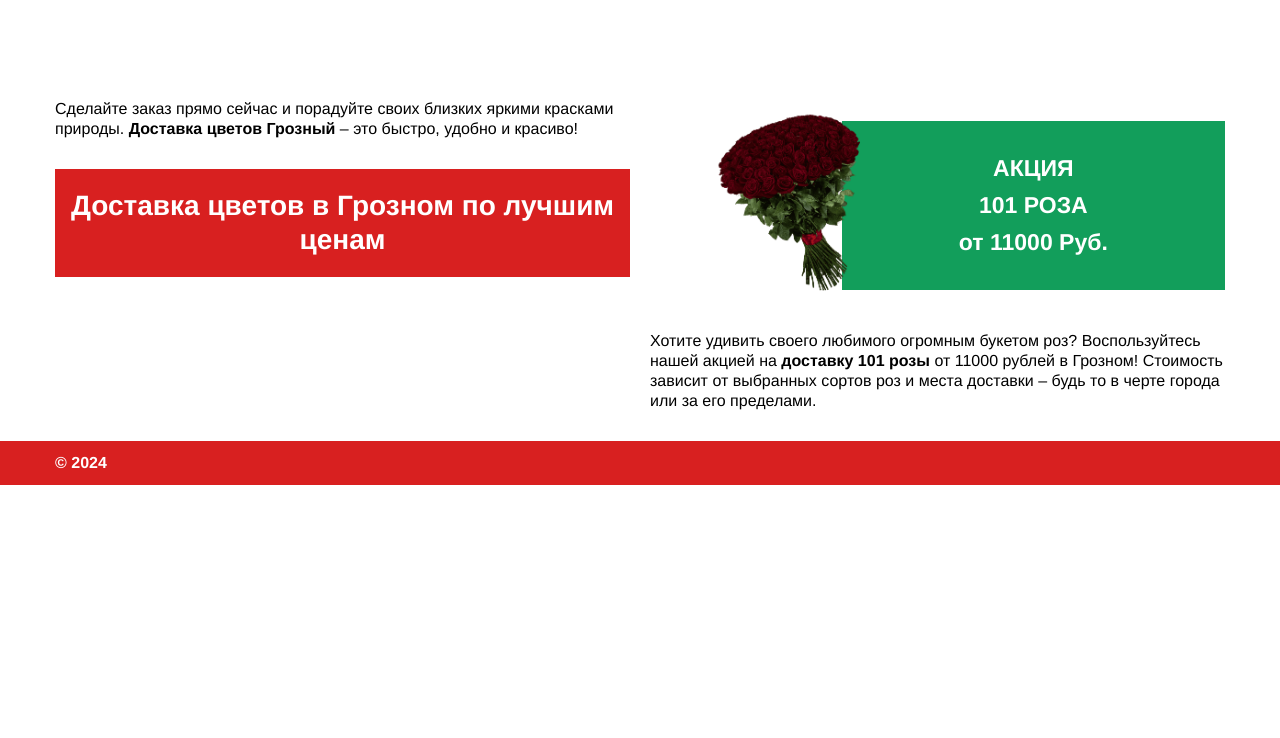
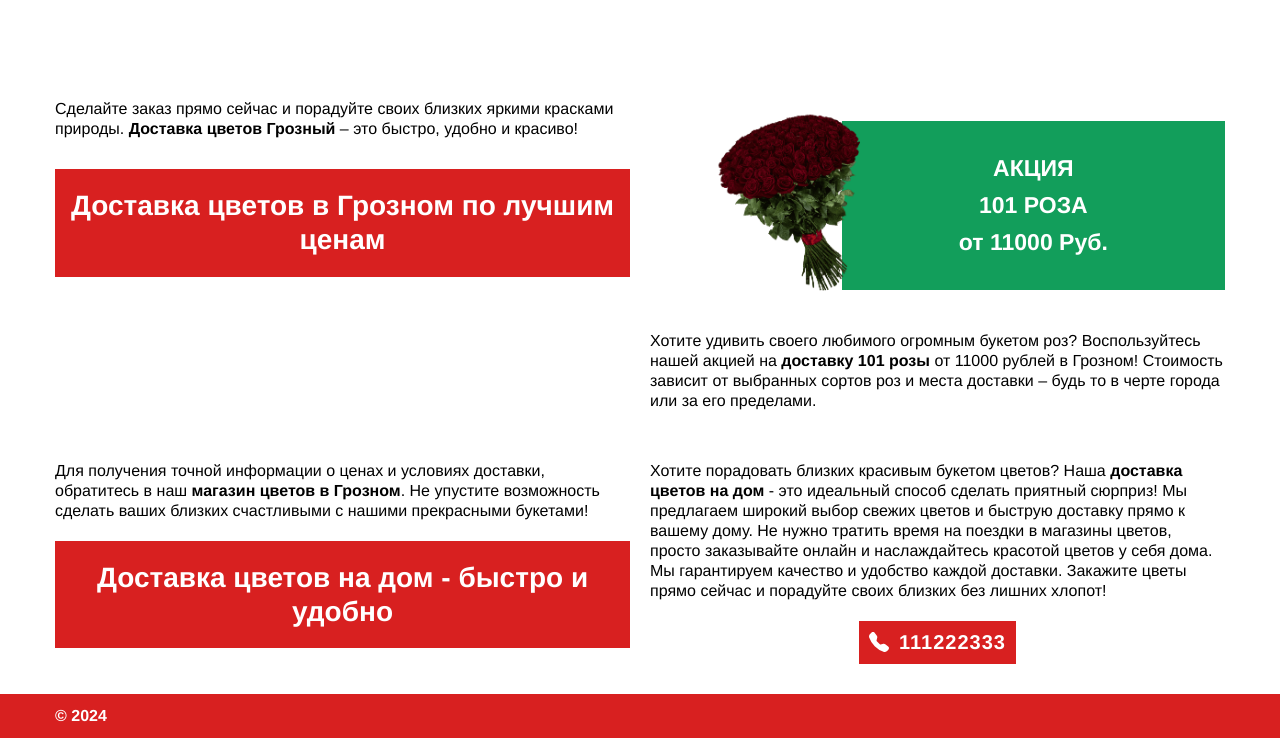
Before and after one commit to Igrok95Ronin/seo-ru-cveti-1, a website: page app/index.html in a window 1280 px wide. Shown: the part 1068-1806 px from the top of the page. Before the commit the page ends 1553 px from the top, so only its background shows below. Drawn offline with Linux system fonts and the light colour scheme; files that its build step writes are made by us from their sources.

Commit message:
add: section fastAndConvenient

```diff
--- a/app/index.html
+++ b/app/index.html
@@ -99,7 +99,26 @@
                 </div>
             </div>
         </section>
-
+        <section class='fastAndConvenient' data-datasection="uniqueSection-3">
+            <div class='container-fluid'>
+                <div class='row'>
+                    <div class='col-12 container'>
+                        <div class='fastAndConvenient__box'>
+                            <div class="fastAndConvenient__left">
+                                <p class="fastAndConvenient__txt">Для получения точной информации о ценах и условиях доставки, обратитесь в наш <strong>магазин цветов в Грозном</strong>. Не упустите возможность сделать ваших близких счастливыми с нашими прекрасными букетами!</p>
+                                <h2 class="fastAndConvenient__title">Доставка цветов на дом - быстро и удобно</h2>
+                            </div>
+                            <div class="fastAndConvenient__right">
+                                <p class="fastAndConvenient__txt">Хотите порадовать близких красивым  букетом цветов? Наша <strong>доставка цветов на дом</strong> - это идеальный способ сделать  приятный сюрприз! Мы предлагаем  широкий выбор свежих цветов и  быструю доставку прямо к вашему дому.  Не нужно тратить время на поездки в  магазины цветов, просто заказывайте  онлайн и наслаждайтесь красотой цветов  у себя дома. Мы гарантируем качество и  удобство каждой доставки. Закажите  цветы прямо сейчас и порадуйте своих  близких без лишних хлопот!</p>
+                                <div class="fastAndConvenient__btn-wrapper">
+                                    <a class="fastAndConvenient__btn" href="tel:+111222333"><span>111222333</span></a>
+                                </div>
+                            </div>
+                        </div>
+                    </div>
+                </div>
+            </div>
+        </section>
 
 
 
--- /dev/null
+++ b/src/assets/scss/4_fastAndConvenient.scss
@@ -0,0 +1,35 @@
+.fastAndConvenient {
+    margin-top: 50px;
+}
+.fastAndConvenient__box {
+    display: grid;
+    grid-template-columns: repeat(2,1fr);
+    gap: 20px;
+}
+.fastAndConvenient__left {
+    display: flex;
+    flex-direction: column;
+    gap: 20px;
+}
+.fastAndConvenient__txt {
+    line-height: 20px;
+}
+.fastAndConvenient__title {
+    color: #fff;
+    background-color: var(--mainColor);
+    padding: 20px 10px;
+    font-weight: 700;
+    font-size: clamp(22px, 4vw, 28px);
+    text-align: center;
+}
+.fastAndConvenient__right {
+    display: flex;
+    flex-direction: column;
+    gap: 20px;
+}
+.fastAndConvenient__btn-wrapper {
+    text-align: center;
+}
+.fastAndConvenient__btn {
+    @include btn;
+}
```
Also changed, not shown: src/index.html (+20 -1 lines), app/assets/css/style.min.css.
